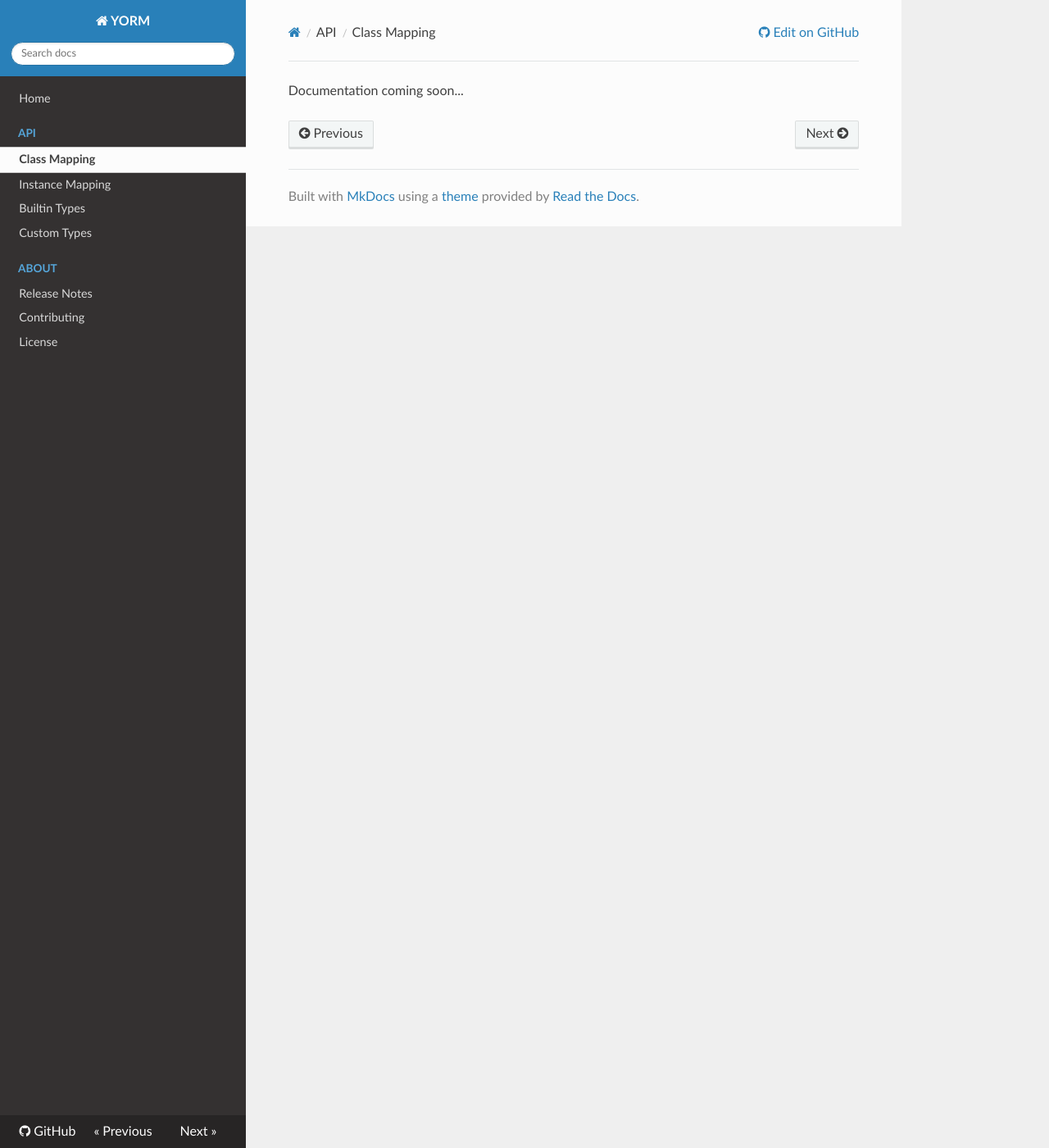
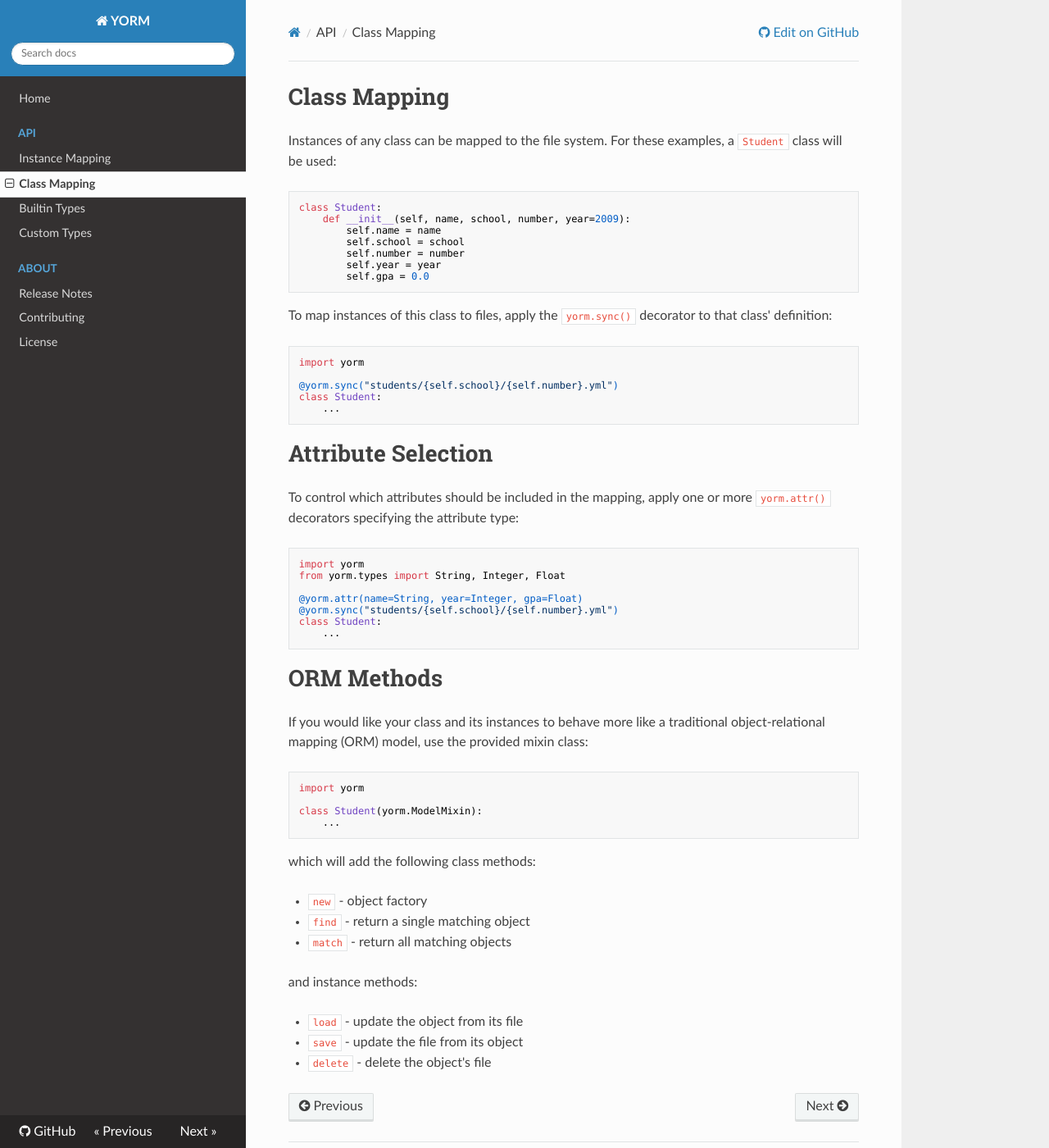
Before and after one commit to jacebrowning/yorm, an MkDocs documentation site: the page built from docs/api/class-mapping.md, in a window 1280 px wide and 1400 px high. Shown: the whole window at 82% size. Built offline with MkDocs 1.6.1, drawn with Linux system fonts in a browser that asks for light colours; nearby versions of some CDN libraries; old or Windows-style settings are respelled for this version of MkDocs.

Commit message:
Add ModelMixin to the docs

````diff
--- a/docs/api/class-mapping.md
+++ b/docs/api/class-mapping.md
@@ -1 +1,60 @@
-Documentation coming soon...
+# Class Mapping
+
+Instances of any class can be mapped to the file system. For these examples, a `Student` class will be used:
+
+```python
+class Student:
+    def __init__(self, name, school, number, year=2009):
+        self.name = name
+        self.school = school
+        self.number = number
+        self.year = year
+        self.gpa = 0.0
+```
+
+To map instances of this class to files, apply the `yorm.sync()` decorator to that class' definition:
+
+```python
+import yorm
+
+@yorm.sync("students/{self.school}/{self.number}.yml")
+class Student:
+    ...
+```
+
+# Attribute Selection
+
+To control which attributes should be included in the mapping, apply one or more `yorm.attr()` decorators specifying the attribute type:
+
+```python
+import yorm
+from yorm.types import String, Integer, Float
+
+@yorm.attr(name=String, year=Integer, gpa=Float)
+@yorm.sync("students/{self.school}/{self.number}.yml")
+class Student:
+    ...
+```
+
+# ORM Methods
+
+If you would like your class and its instances to behave more like a traditional object-relational mapping (ORM) model, use the provided mixin class:
+
+```python
+import yorm
+
+class Student(yorm.ModelMixin):
+    ...
+```
+
+which will add the following class methods:
+
+- `new` - object factory
+- `find` - return a single matching object
+- `match` - return all matching objects
+
+and instance methods:
+
+- `load` - update the object from its file
+- `save` - update the file from its object
+- `delete` - delete the object's file
--- a/mkdocs.yml
+++ b/mkdocs.yml
@@ -8,8 +8,8 @@ theme: readthedocs
 pages:
 - Home: index.md
 - API:
+  - Instance Mapping: api/instance-mapping.md
   - Class Mapping: api/class-mapping.md
-  - Instance Mapping: api/instance-mapping.md
   - Builtin Types: api/builtin-types.md
   - Custom Types: api/custom-types.md
 - About:
````
